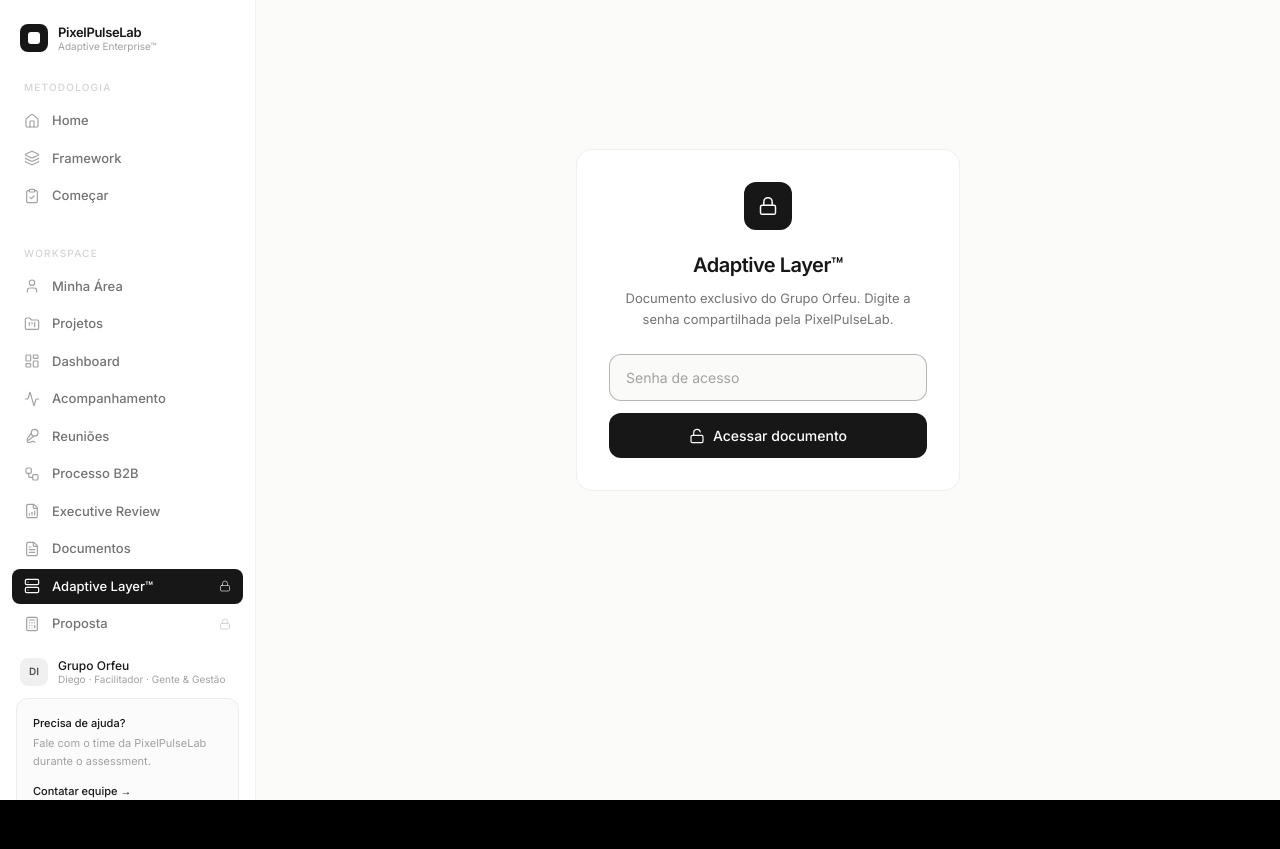
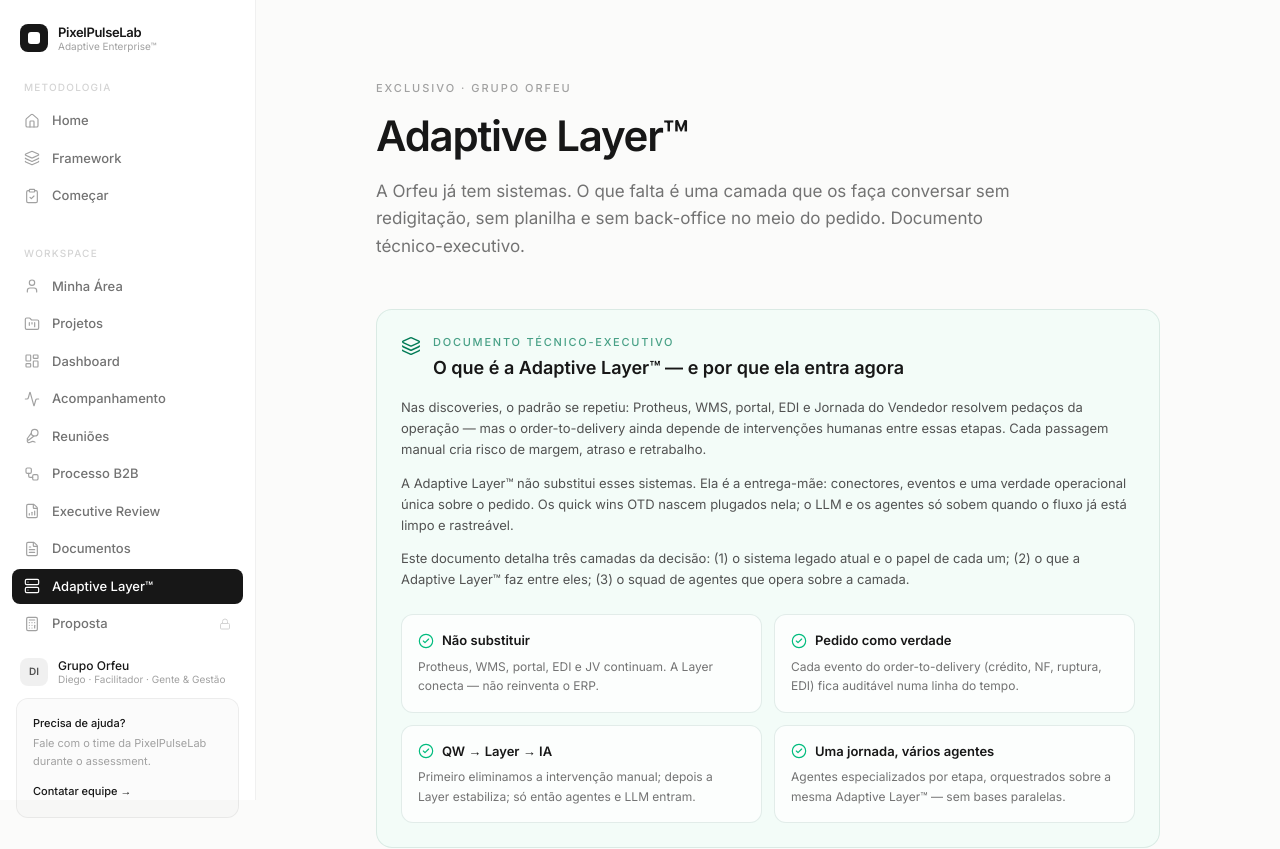
Before and after one commit to jrbj001/LP-, a Next.js app: page /en/adaptive/adaptive-layer in a window 1280 px wide. Shown: the top 849 px of the page. Before the commit the page ends 800 px from the top, so only its background shows below. Built offline with nearby package versions, Linux system fonts and the light colour scheme.

Commit message:
fix(adaptive): abrir Adaptive Layer™ sem senha
Remove o gate de acesso e o cadeado da sidebar para o documento técnico-executivo ficar disponível com link direto.

Co-authored-by: Cursor <cursoragent@cursor.com>

```diff
--- a/src/app/[locale]/adaptive/documents/page.tsx
+++ b/src/app/[locale]/adaptive/documents/page.tsx
@@ -9,7 +9,7 @@ import { FileText, Download, ExternalLink } from 'lucide-react'
 const DOCS = [
   {
     name: 'Adaptive Layer™ — Legado, camada e agentes',
-    type: 'Página web · link exclusivo',
+    type: 'Página web · acesso direto',
     size: 'Introdução · sistemas atuais · squad de agentes',
     status: 'available' as const,
     href: '/adaptive/adaptive-layer',
--- a/src/components/adaptive/adaptive-layer-doc-data.ts
+++ b/src/components/adaptive/adaptive-layer-doc-data.ts
@@ -10,11 +10,10 @@ import {
 } from '@/lib/adaptive/b2b-process/agents'
 
 export const LAYER_DOC_META = {
-  password: 'orfeu-layer',
   title: 'Adaptive Layer™',
   client: 'Grupo Orfeu',
   date: '07/08/2026',
-  validity: 'Documento exclusivo · compartilhável com senha',
+  validity: 'Documento técnico-executivo',
   path: '/adaptive/adaptive-layer',
 }
 
--- a/src/components/adaptive/adaptive-layer-doc-view.tsx
+++ b/src/components/adaptive/adaptive-layer-doc-view.tsx
@@ -1,6 +1,5 @@
 'use client'
 
-import { useEffect, useState } from 'react'
 import Link from 'next/link'
 import { useLocale } from 'next-intl'
 import { PageShell, PageHeader, Reveal, Badge } from '@/components/adaptive/ui'
@@ -17,11 +16,9 @@ import {
 } from '@/components/adaptive/adaptive-layer-doc-data'
 import { stageLabel } from '@/lib/adaptive/b2b-process/agents'
 import {
-  Lock, Unlock, Layers, Server, Bot, Sparkles, ArrowRight,
+  Layers, Server, Bot, Sparkles, ArrowRight,
   CheckCircle2, Cable, Braces, Workflow, ShieldCheck, Info,
 } from 'lucide-react'
-
-const STORAGE_KEY = 'orfeu-adaptive-layer-unlocked'
 
 const CAPABILITY_ICONS = {
   integration: Cable,
@@ -31,90 +28,7 @@ const CAPABILITY_ICONS = {
 } as const
 
 export function AdaptiveLayerDocView() {
-  const [unlocked, setUnlocked] = useState(false)
-  const [ready, setReady] = useState(false)
-
-  useEffect(() => {
-    setUnlocked(sessionStorage.getItem(STORAGE_KEY) === '1')
-    setReady(true)
-  }, [])
-
-  if (!ready) return null
-
-  if (!unlocked) {
-    return (
-      <PasswordGate
-        onUnlock={() => {
-          sessionStorage.setItem(STORAGE_KEY, '1')
-          setUnlocked(true)
-        }}
-      />
-    )
-  }
-
   return <LayerDocContent />
-}
-
-function PasswordGate({ onUnlock }: { onUnlock: () => void }) {
-  const [value, setValue] = useState('')
-  const [error, setError] = useState(false)
-
-  const submit = (e: React.FormEvent) => {
-    e.preventDefault()
-    if (value.trim().toLowerCase() === LAYER_DOC_META.password) {
-      onUnlock()
-    } else {
-      setError(true)
-    }
-  }
-
-  return (
-    <PageShell>
-      <div className="min-h-[60vh] flex items-center justify-center">
-        <Reveal className="w-full max-w-sm">
-          <div className="rounded-2xl border border-black/[0.06] bg-white p-8 text-center">
-            <div className="w-12 h-12 rounded-xl bg-neutral-900 flex items-center justify-center mx-auto mb-5">
-              <Lock className="w-5 h-5 text-white" strokeWidth={1.75} />
-            </div>
-            <h1 className="text-[20px] font-semibold text-neutral-900 tracking-tight">
-              {LAYER_DOC_META.title}
-            </h1>
-            <p className="text-[13px] text-neutral-500 mt-2 leading-relaxed">
-              Documento exclusivo do {LAYER_DOC_META.client}. Digite a senha compartilhada
-              pela PixelPulseLab.
-            </p>
-            <form onSubmit={submit} className="mt-6">
-              <input
-                type="password"
-                value={value}
-                onChange={e => {
-                  setValue(e.target.value)
-                  setError(false)
-                }}
-                placeholder="Senha de acesso"
-                autoFocus
-                className={`w-full rounded-xl border px-4 py-3 text-[14px] text-neutral-900 placeholder:text-neutral-400 outline-none transition-colors ${
-                  error
-                    ? 'border-rose-300 bg-rose-50/50 focus:border-rose-400'
-                    : 'border-black/[0.08] bg-[#fafaf8] focus:border-neutral-900/30'
-                }`}
-              />
-              {error && (
-                <p className="text-[12px] text-rose-600 mt-2">Senha incorreta. Tente novamente.</p>
-              )}
-              <button
-                type="submit"
-                className="w-full mt-3 rounded-xl bg-neutral-900 text-white text-[14px] font-medium py-3 hover:bg-neutral-800 transition-colors inline-flex items-center justify-center gap-2"
-              >
-                <Unlock className="w-4 h-4" strokeWidth={1.75} />
-                Acessar documento
-              </button>
-            </form>
-          </div>
-        </Reveal>
-      </div>
-    </PageShell>
-  )
 }
 
 function LayerDocContent() {
--- a/src/components/adaptive/data.ts
+++ b/src/components/adaptive/data.ts
@@ -26,7 +26,7 @@ export const NAV_ITEMS: NavItem[] = [
   { label: 'Processo B2B',     href: '/processo-b2b',     icon: Workflow,        section: 'workspace' },
   { label: 'Executive Review', href: '/executive-review', icon: FileBarChart,    section: 'workspace' },
   { label: 'Documentos',       href: '/documents',        icon: FileText,        section: 'workspace' },
-  { label: 'Adaptive Layer™',  href: '/adaptive-layer',   icon: Server,          section: 'workspace', locked: true },
+  { label: 'Adaptive Layer™',  href: '/adaptive-layer',   icon: Server,          section: 'workspace' },
   { label: 'Proposta',         href: '/proposta',         icon: Calculator,      section: 'workspace', locked: true },
 ]
 
```
